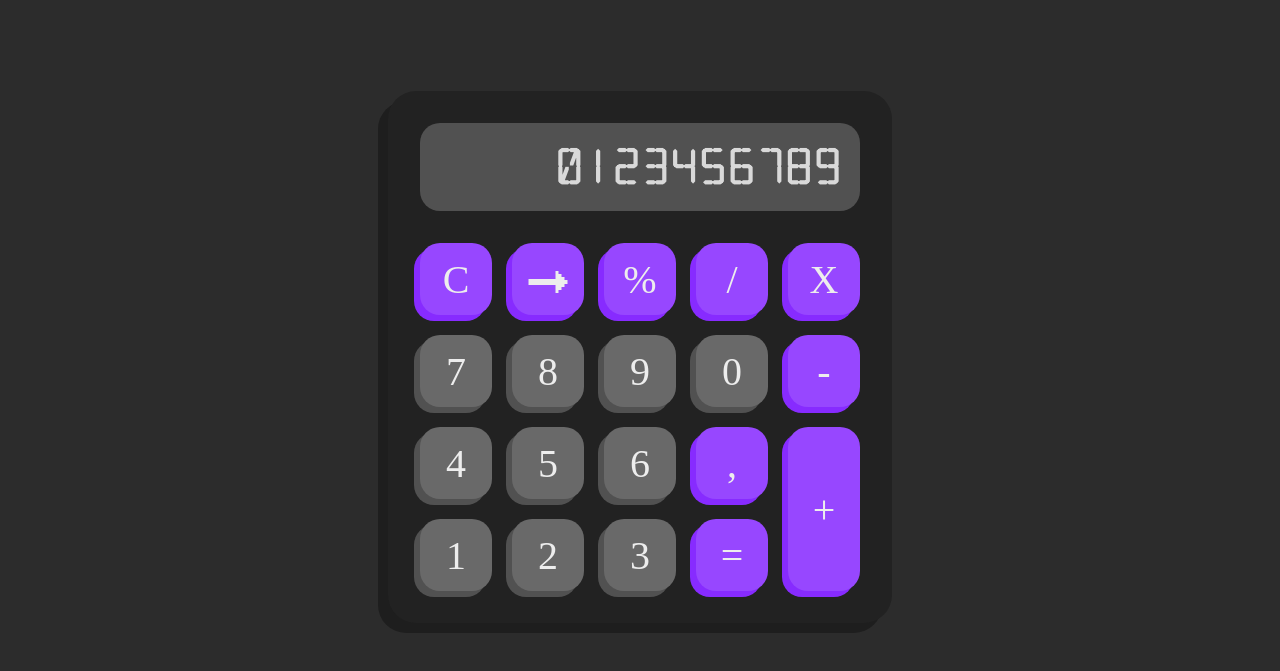
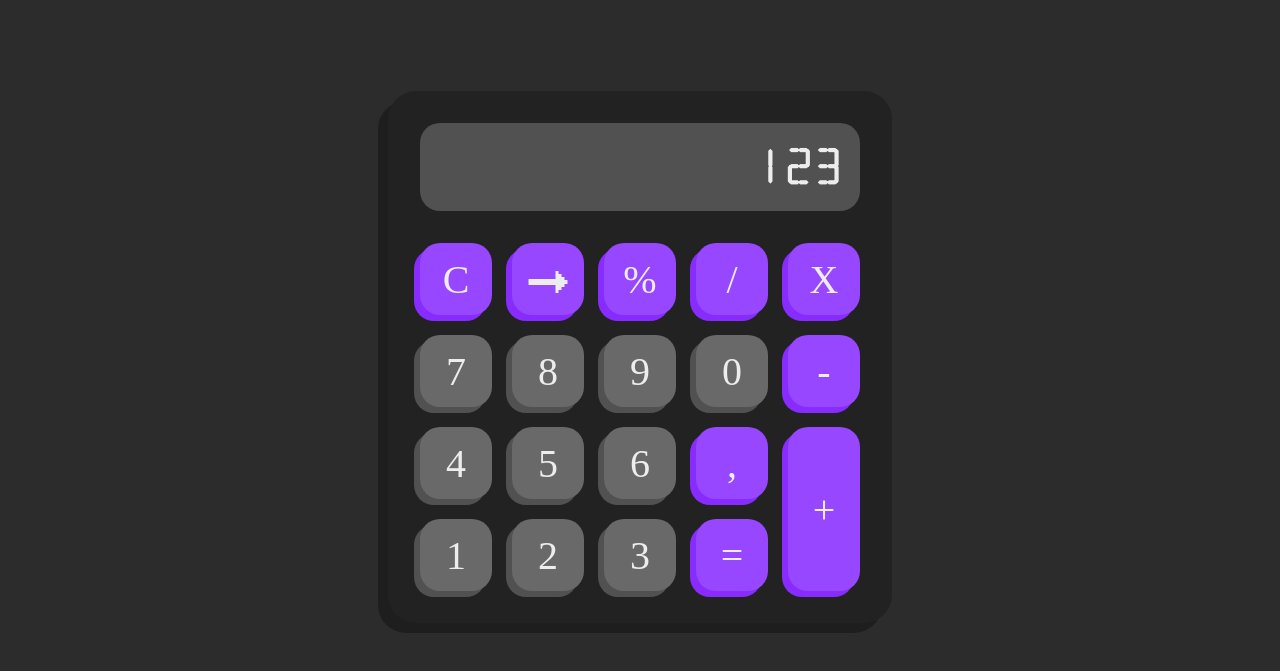
Before and after one commit to Confras14/AnalogicCalc, a plain HTML site: page index.html in a window 1280 px wide. Shown: the part 79-750 px from the top of the page. Drawn offline with Linux system fonts and the light colour scheme; a web font is replaced by a local one.

Commit message:
Ajustes no index e css, crianção do README.md

```diff
--- a/index.html
+++ b/index.html
@@ -46,7 +46,7 @@
   <main>
     <div class="calc">
       <section class="display">
-        <p class="textDisplay">0123456789</p>
+        <p class="textDisplay">123</p>
       </section>
 
       <section class="All-buttons">
--- a/style.css
+++ b/style.css
@@ -89,7 +89,7 @@ main {
 }
 
 .textDisplay {
-  color: var(--Grey-200);
+  color: var(--Grey-100);
   font-family: 'Segmental 7';
   font-size: 3rem;
   letter-spacing: 6px;
@@ -152,9 +152,7 @@ button:hover {
 
 .funcButton:active, .numButton:active {
   box-shadow: none;
-
-  transform: translate(-6px, 6px); /* Move o botão 6px para a direita e 6px para baixo */
-
+  transform: translate(-6px, 6px);
   transition: 0.075s ease;
 }
 
```
Also changed, not shown: 1 other file.
